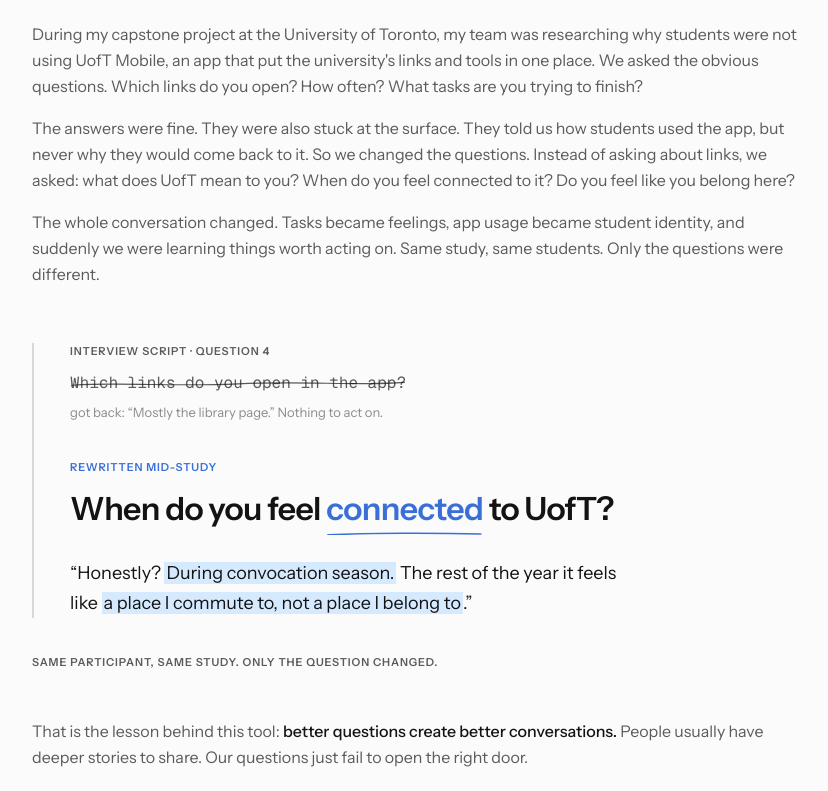
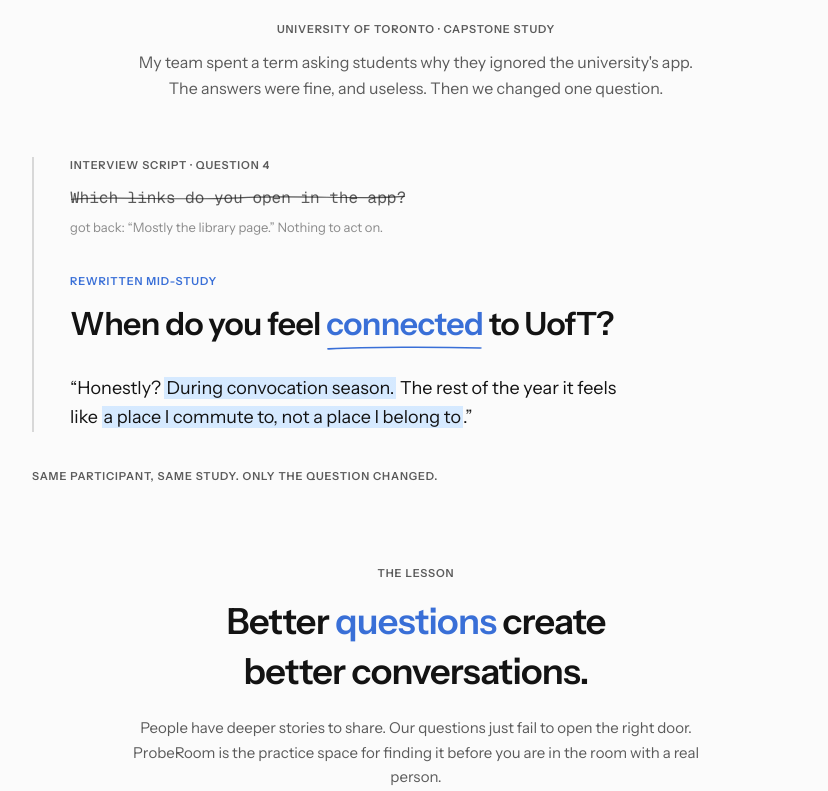
Before and after one commit to rishiashar/Personapilot, a Next.js app: page / in a window 1280 px wide. Shown: the part 2887-3678 px from the top of the page, without its empty margins (224-1052 px from the left). Built offline with nearby package versions, Linux system fonts and the light colour scheme.

Commit message:
feat: visual story section with staged lesson moment
Co-Authored-By: Devin AI <158243242+devin-ai-integration[bot]@users.noreply.github.com>

```diff
--- a/app/page.tsx
+++ b/app/page.tsx
@@ -204,28 +204,14 @@ export default function HomePage() {
             </Reveal>
             <div className="mx-auto max-w-3xl">
               <Reveal delay={100}>
-              <div className="mt-6 space-y-4 text-[16px] leading-relaxed text-muted-foreground">
-                <p>
-                  During my capstone project at the University of Toronto, my
-                  team was researching why students were not using UofT
-                  Mobile, an app that put the university&apos;s links and
-                  tools in one place. We asked the obvious questions. Which
-                  links do you open? How often? What tasks are you trying to
-                  finish?
+              <div className="mt-6 text-center">
+                <p className="caps text-muted-foreground">
+                  University of Toronto · Capstone study
                 </p>
-                <p>
-                  The answers were fine. They were also stuck at the surface.
-                  They told us how students used the app, but never why they
-                  would come back to it. So we changed the questions. Instead
-                  of asking about links, we asked: what does UofT mean to you?
-                  When do you feel connected to it? Do you feel like you
-                  belong here?
-                </p>
-                <p>
-                  The whole conversation changed. Tasks became feelings, app
-                  usage became student identity, and suddenly we were learning
-                  things worth acting on. Same study, same students. Only the
-                  questions were different.
+                <p className="mx-auto mt-3 max-w-xl text-[16px] leading-relaxed text-muted-foreground">
+                  My team spent a term asking students why they ignored the
+                  university&apos;s app. The answers were fine, and useless.
+                  Then we changed one question.
                 </p>
               </div>
               </Reveal>
@@ -233,26 +219,22 @@ export default function HomePage() {
                 <RewriteMoment className="w-full" />
               </div>
               <Reveal>
-              <div className="mt-12 space-y-4 text-[16px] leading-relaxed text-muted-foreground">
-                <p>
-                  That is the lesson behind this tool:{" "}
-                  <span className="font-medium text-foreground">
-                    better questions create better conversations.
-                  </span>{" "}
-                  People usually have deeper stories to share. Our questions
-                  just fail to open the right door.
+              <div className="mt-16 text-center sm:mt-20">
+                <p className="caps text-muted-foreground">The lesson</p>
+                <p className="mx-auto mt-4 max-w-2xl text-2xl leading-snug font-semibold tracking-[-0.02em] text-balance sm:text-4xl">
+                  Better <span className="text-brand">questions</span> create
+                  better conversations.
                 </p>
-                <p>
-                  Real interviews are still the source of truth, and nothing
-                  here replaces them. ProbeRoom is the practice space
-                  before that moment, so you find the right door before you
-                  are in the room with a real person.
+                <p className="mx-auto mt-5 max-w-xl text-[15px] leading-relaxed text-muted-foreground">
+                  People have deeper stories to share. Our questions just fail
+                  to open the right door. ProbeRoom is the practice space for
+                  finding it before you are in the room with a real person.
+                </p>
+                <p className="mt-8 text-[14px] font-medium">
+                  Rishi Ashar
+                  <span className="text-muted-foreground"> · Maker of ProbeRoom</span>
                 </p>
               </div>
-              <p className="mt-8 text-[14px] font-medium">
-                Rishi Ashar
-                <span className="text-muted-foreground"> · Maker of ProbeRoom</span>
-              </p>
               </Reveal>
             </div>
           </div>
```
